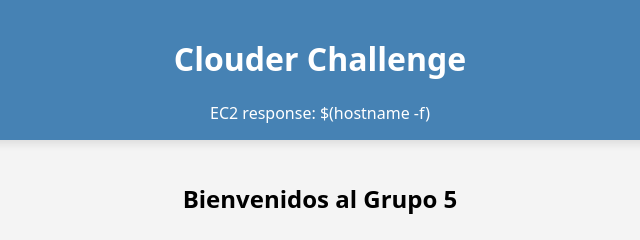
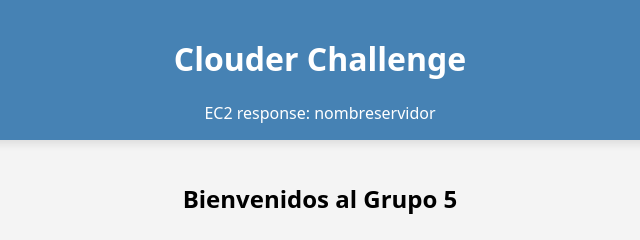
Before and after one commit to macarenagonzales/challenge-clouder, a plain HTML site: page index.html in a window 1280 px wide. Shown: the top 240 px of the page, 320-960 px from the left. Drawn offline with Linux system fonts and the light colour scheme.

```diff
--- a/index.html
+++ b/index.html
@@ -12,7 +12,7 @@
     <header>
         <h1>Clouder Challenge</h1>
         <div>EC2
-            response: $(hostname -f) </div>
+            response: nombreservidor </div>
     </header>
     <br>
     <h2>Bienvenidos al Grupo 5</h2>
```
